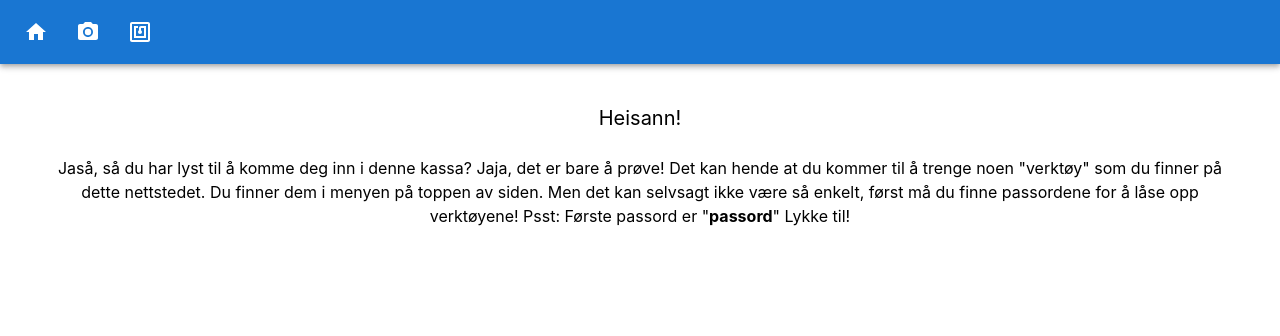
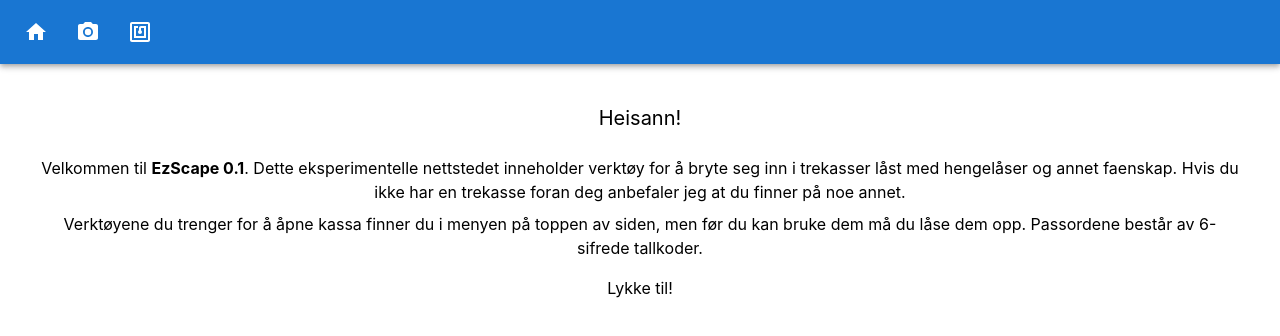
Before and after one commit to dingyling/puzzle-box-app, a React (Create React App) app: page / in a window 1280 px wide. Shown: the top 336 px of the page. Built offline with nearby package versions, Linux system fonts and the light colour scheme.

Commit message:
Change splash text

```diff
--- a/src/components/Home.tsx
+++ b/src/components/Home.tsx
@@ -7,14 +7,19 @@ function Home() {
   return (
     <div >
       <div className='flex flex-col items-center p-10'>
-       <div className='text-xl'>Heisann!</div>
-       <br/>
-       <div>Jaså, så du har lyst til å komme deg inn i denne kassa? Jaja, det er bare å prøve! Det kan hende at du kommer til å trenge noen "verktøy" som du finner
-         på dette nettstedet. Du finner dem i menyen på toppen av siden. Men det kan selvsagt ikke være så enkelt, først må du finne passordene for å låse opp verktøyene! Psst: Første passord er "<b>passord</b>"
-         Lykke til!
-       </div>
+        <div className='text-xl'>Heisann!</div>
+        <br />
+        <div className='mb-2'>
+          Velkommen til <b>EzScape 0.1</b>. Dette eksperimentelle nettstedet inneholder verktøy for å bryte seg inn i trekasser låst med hengelåser og annet faenskap. Hvis du ikke har en trekasse foran deg anbefaler jeg at du finner på noe annet.
+        </div>
+        <div className='mb-4'>
+          Verktøyene du trenger for å åpne kassa finner du i menyen på toppen av siden, men før du kan bruke dem må du låse dem opp. Passordene består av 6-sifrede tallkoder.
+        </div>
+        <div>
+          Lykke til!
+        </div>
       </div>
-    </div>
+    </div >
   );
 }
 
```
